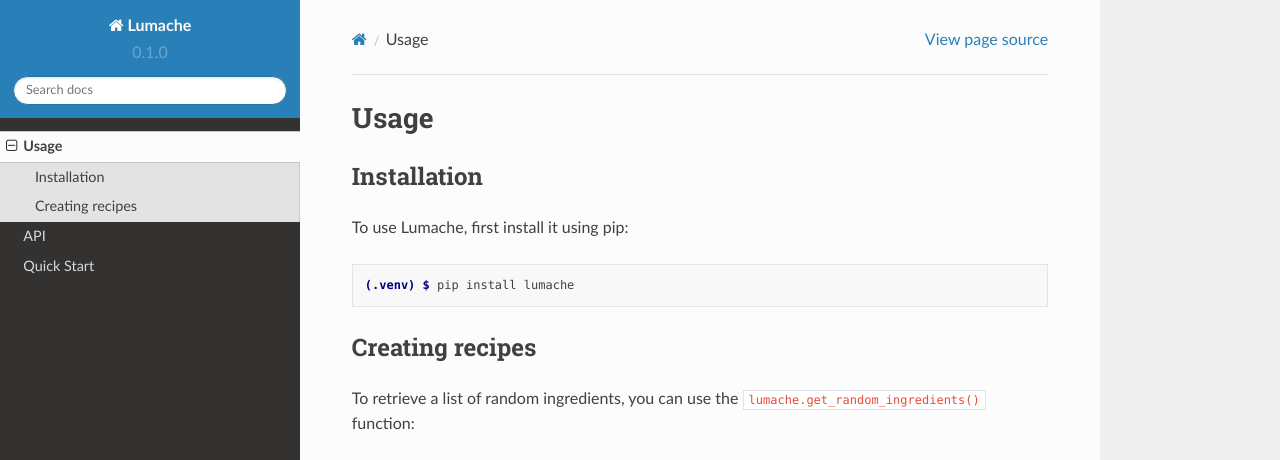
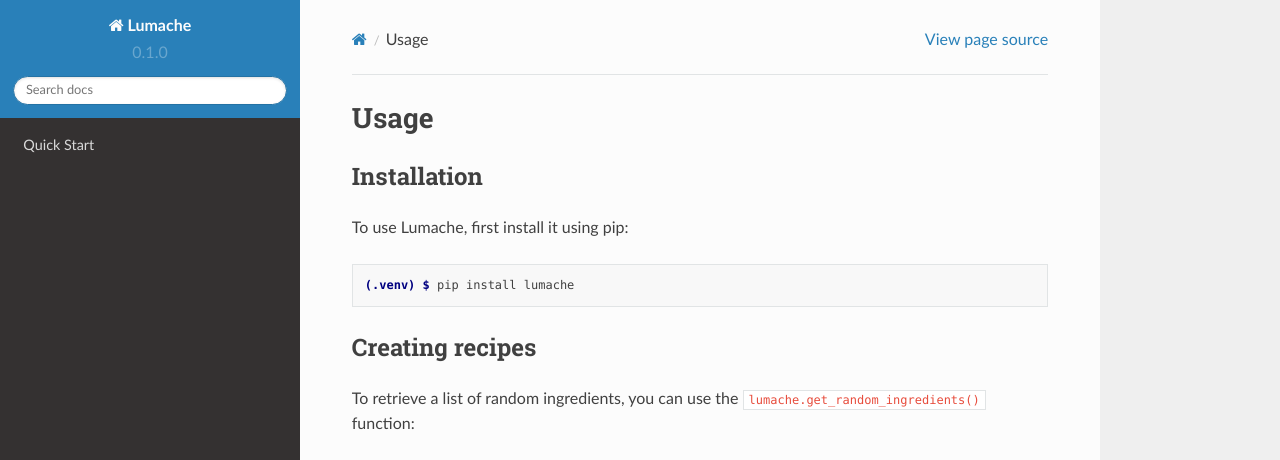
Before and after one commit to mavillez/Oblivion, a Sphinx documentation site: the page built from docs/source/usage.rst, in a window 1280 px wide and 1095 px high. Shown: the top 460 px of the window. Built offline with Sphinx 7.4.7 and the Read the Docs theme 2.0.0, drawn with Linux system fonts in a browser that asks for light colours; pages that are not in the unit, such as notebooks, are missing from menus; grey boxes are pictures that could not be loaded.

Commit message:
Update index.rst

```diff
--- a/docs/source/index.rst
+++ b/docs/source/index.rst
@@ -17,6 +17,5 @@
 .. toctree::
    :maxdepth: 1
 
-   usage
-   api
    quick_start.rst
+   modules.rst
```
